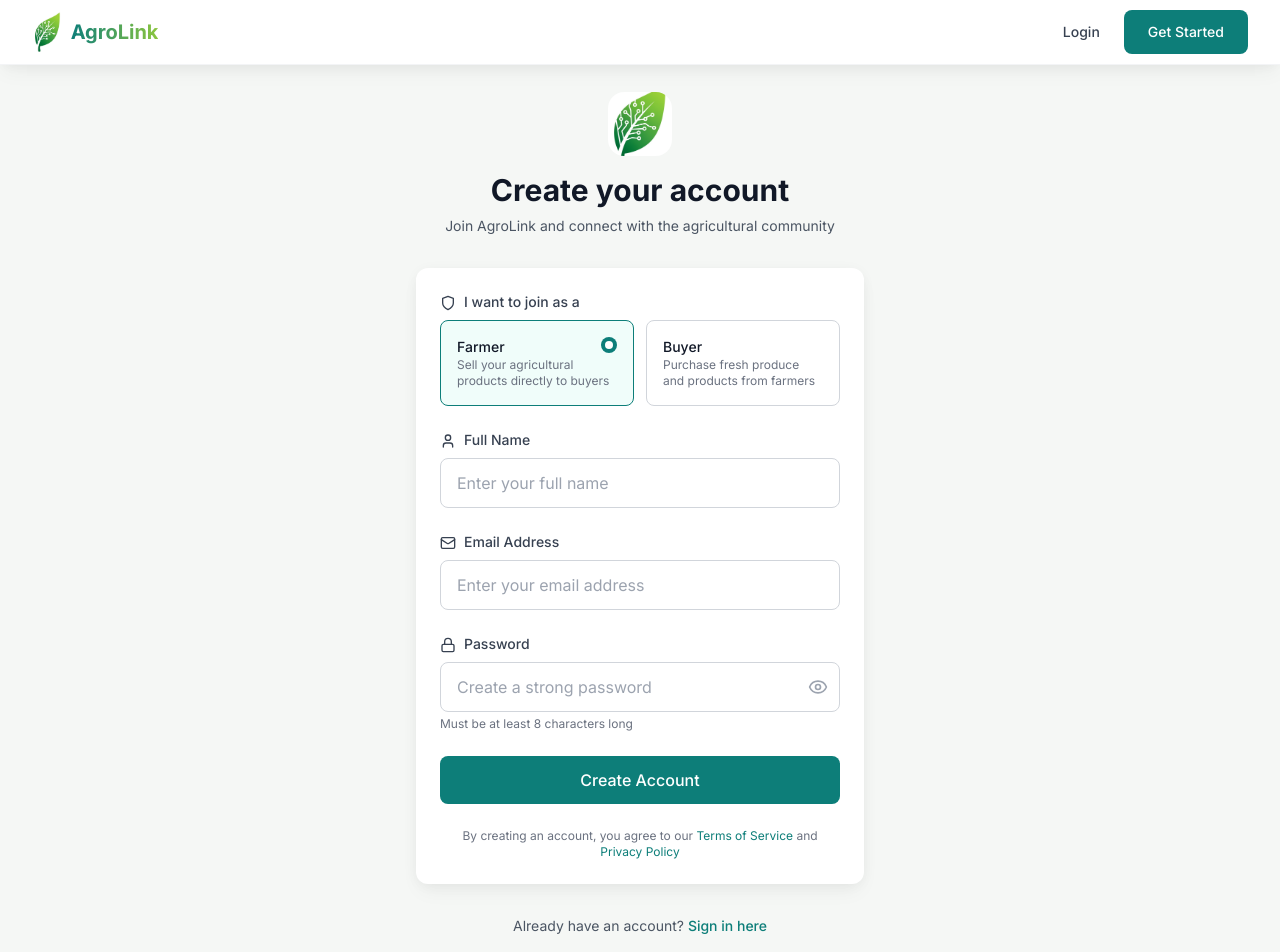
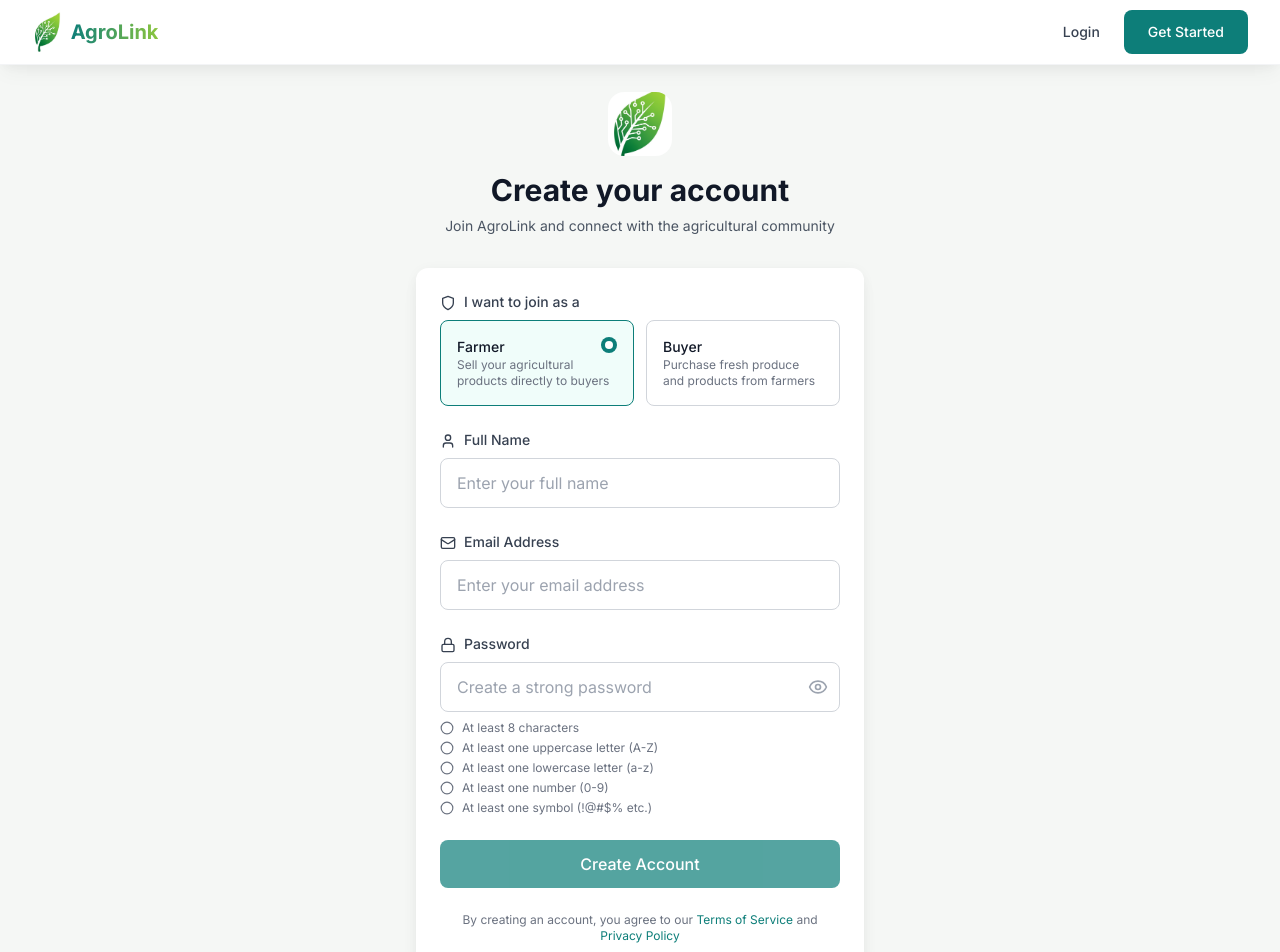
Before and after one commit to Mafath/AgroLink-online_v2, a React (Vite) app in the folder frontend/: page /signup in a window 1280 px wide. Shown: the top 952 px of the page. Built offline with nearby package versions, Linux system fonts and the light colour scheme.

Commit message:
add validations to signup form

```diff
--- a/frontend/src/pages/SignUpPage.jsx
+++ b/frontend/src/pages/SignUpPage.jsx
@@ -1,6 +1,6 @@
-import { useState } from "react";
+import { useMemo, useState } from "react";
 import { useAuthStore } from "../store/useAuthStore";
-import { Eye, EyeOff, Loader2, Lock, Mail, MessageSquare, User } from "lucide-react";
+import { Eye, EyeOff, Loader2, Lock, Mail, User, CheckCircle2, Circle } from "lucide-react";
 import { Link, useNavigate } from "react-router-dom";
 import toast from "react-hot-toast";
 import { FiShield } from "react-icons/fi";
@@ -15,27 +15,103 @@ const SignUpPage = () => {
     password: "",
     role: "FARMER",
   });
+  const [touched, setTouched] = useState({
+    fullName: false,
+    email: false,
+    password: false,
+  });
+  const [errors, setErrors] = useState({
+    fullName: "",
+    email: "",
+    password: "",
+  });
 
   const { signup, isSigningUp } = useAuthStore();
   const navigate = useNavigate();
 
-  const validateForm = () => {
-    if (!formData.email.trim()) return toast.error("Email is required");
-    if (!/\S+@\S+\.\S+/.test(formData.email)) return toast.error("Invalid email format");
-    if (!formData.password) return toast.error("Password is required");
-    if (formData.password.length < 8) return toast.error("Password must be at least 8 characters");
-    return true;
+  const validateFullName = (name) => {
+    const trimmed = name.trim();
+    if (!trimmed) return "Full name is required";
+    if (trimmed.length < 2) return "Full name must be at least 2 characters";
+    if (!/^[A-Za-z ]+$/.test(trimmed)) return "Use letters and spaces only";
+    return "";
   };
+
+  const validateEmail = (email) => {
+    const normalized = email.trim().toLowerCase();
+    if (!normalized) return "Email is required";
+    // RFC5322-like simple but robust regex
+    const emailRegex = /^[A-Z0-9._%+-]+@[A-Z0-9.-]+\.[A-Z]{2,}$/i;
+    if (!emailRegex.test(normalized)) return "Enter a valid email address";
+    return "";
+  };
+
+  const validatePassword = (password) => {
+    if (!password) return "Password is required";
+    if (password.length < 8) return "Password must be at least 8 characters";
+    return "";
+  };
+
+  const passwordCriteria = useMemo(() => {
+    const pwd = formData.password || "";
+    return {
+      length: pwd.length >= 8,
+      upper: /[A-Z]/.test(pwd),
+      lower: /[a-z]/.test(pwd),
+      number: /[0-9]/.test(pwd),
+      symbol: /[^A-Za-z0-9]/.test(pwd),
+    };
+  }, [formData.password]);
+
+  const allPasswordCriteriaMet = useMemo(() => {
+    return passwordCriteria.length && passwordCriteria.upper && passwordCriteria.lower && passwordCriteria.number && passwordCriteria.symbol;
+  }, [passwordCriteria]);
+
+  const validateAll = (data) => {
+    return {
+      fullName: validateFullName(data.fullName),
+      email: validateEmail(data.email),
+      password: validatePassword(data.password),
+    };
+  };
+
+  const isFormValid = useMemo(() => {
+    const v = validateAll(formData);
+    return !v.fullName && !v.email && !v.password && allPasswordCriteriaMet;
+  }, [formData, allPasswordCriteriaMet]);
 
   const handleSubmit = async (e) => {
     e.preventDefault();
 
-    const success = validateForm();
-    if (success === true) {
-      const result = await signup(formData);
-      if (result?.success) navigate('/login');
+    const v = validateAll(formData);
+    setErrors(v);
+    setTouched({ fullName: true, email: true, password: true });
+    if (!isFormValid) return;
+
+    const result = await signup({
+      ...formData,
+      email: formData.email.trim().toLowerCase(),
+      fullName: formData.fullName.trim(),
+    });
+    if (result?.success) navigate('/login');
+  };
+
+  const handleBlur = (field) => (e) => {
+    setTouched((t) => ({ ...t, [field]: true }));
+    if (field === "email") {
+      const normalized = e.target.value.trim().toLowerCase();
+      setFormData((d) => ({ ...d, email: normalized }));
+      setErrors((er) => ({ ...er, email: validateEmail(normalized) }));
+    } else if (field === "fullName") {
+      setErrors((er) => ({ ...er, fullName: validateFullName(e.target.value) }));
+    } else if (field === "password") {
+      setErrors((er) => ({ ...er, password: validatePassword(e.target.value) }));
     }
   };
+
+  const errorText = (text) => (
+    <p className="mt-1 text-xs text-red-600">{text}</p>
+  );
 
   return (
     <div className="min-h-screen bg-bg flex items-center justify-center py-7 px-4 sm:px-6 lg:px-8">
@@ -102,11 +178,19 @@ const SignUpPage = () => {
                 <input
                   type="text"
                   value={formData.fullName}
-                  onChange={(e) => setFormData({ ...formData, fullName: e.target.value })}
+                  onChange={(e) => {
+                    const value = e.target.value;
+                    setFormData({ ...formData, fullName: value });
+                    if (touched.fullName) {
+                      setErrors((er) => ({ ...er, fullName: validateFullName(value) }));
+                    }
+                  }}
+                  onBlur={handleBlur("fullName")}
                   className={`input-field`}
                   placeholder="Enter your full name"
                 />
               </div>
+              {touched.fullName && errors.fullName && errorText(errors.fullName)}
             </div>
 
             {/* Email Field */}
@@ -118,13 +202,20 @@ const SignUpPage = () => {
               <div className="relative">
                 <input
                   type="email"
-                  required
                   value={formData.email}
-                  onChange={(e) => setFormData({ ...formData, email: e.target.value })}
+                  onChange={(e) => {
+                    const value = e.target.value;
+                    setFormData({ ...formData, email: value });
+                    if (touched.email) {
+                      setErrors((er) => ({ ...er, email: validateEmail(value) }));
+                    }
+                  }}
+                  onBlur={handleBlur("email")}
                   className={`input-field`}
                   placeholder="Enter your email address"
                 />
               </div>
+              {touched.email && errors.email && errorText(errors.email)}
             </div>
 
             {/* Password Field */}
@@ -136,9 +227,15 @@ const SignUpPage = () => {
               <div className="relative">
                 <input
                   type={showPassword ? 'text' : 'password'}
-                  required
                   value={formData.password}
-                  onChange={(e) => setFormData({ ...formData, password: e.target.value })}
+                  onChange={(e) => {
+                    const value = e.target.value;
+                    setFormData({ ...formData, password: value });
+                    if (touched.password) {
+                      setErrors((er) => ({ ...er, password: validatePassword(value) }));
+                    }
+                  }}
+                  onBlur={handleBlur("password")}
                   className={`input-field pr-10`}
                   placeholder="Create a strong password"
                 />
@@ -150,11 +247,38 @@ const SignUpPage = () => {
                   {showPassword ? <EyeOff className="w-5 h-5" /> : <Eye className="w-5 h-5" />}
                 </button>
               </div>
-              <p className="mt-1 text-xs text-gray-500">Must be at least 8 characters long</p>
+              {touched.password && errors.password && errorText(errors.password)}
+              {/* Password Requirements Checklist */}
+              <div className="mt-2 space-y-1">
+                {[{
+                  key: 'length',
+                  label: 'At least 8 characters'
+                }, {
+                  key: 'upper',
+                  label: 'At least one uppercase letter (A-Z)'
+                }, {
+                  key: 'lower',
+                  label: 'At least one lowercase letter (a-z)'
+                }, {
+                  key: 'number',
+                  label: 'At least one number (0-9)'
+                }, {
+                  key: 'symbol',
+                  label: 'At least one symbol (!@#$% etc.)'
+                }].map((item) => {
+                  const ok = passwordCriteria[item.key];
+                  return (
+                    <div key={item.key} className={`flex items-center text-xs ${ok ? 'text-green-600' : 'text-gray-500'}`}>
+                      {ok ? <CheckCircle2 className="w-3.5 h-3.5 mr-2" /> : <Circle className="w-3.5 h-3.5 mr-2" />}
+                      <span>{item.label}</span>
+                    </div>
+                  );
+                })}
+              </div>
             </div>
 
             {/* Submit Button */}
-            <button type="submit" disabled={isSigningUp} className="btn-primary w-full flex justify-center items-center">
+            <button type="submit" disabled={isSigningUp || !isFormValid} className={`btn-primary w-full flex justify-center items-center ${(!isFormValid || isSigningUp) ? 'opacity-70 cursor-not-allowed' : ''}`}>
               {isSigningUp ? (
                 <>
                   <Loader2 className="size-4 animate-spin mr-2" />
```
